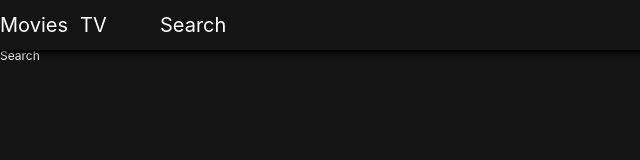
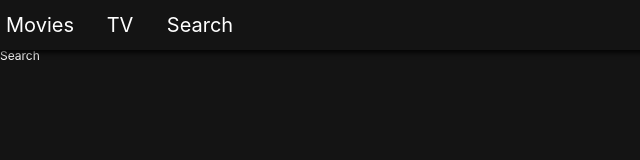
Before and after one commit to Keeper991/bbangflix, a React (Create React App) app: page /search in a window 1280 px wide. Shown: the top 160 px of the page, without its empty margins (0-640 px from the left). Built offline with nearby package versions, Linux system fonts and the light colour scheme.

Commit message:
use Link and move header in Routes

```diff
--- a/src/Components/App.js
+++ b/src/Components/App.js
@@ -1,11 +1,9 @@
 import Router from "Components/Router";
-import Header from "Components/Header";
 import GlobalStyles from "Components/GlobalStyles";
 
 const App = () => (
   <>
     <GlobalStyles />
-    <Header />
     <Router />
   </>
 );
--- a/src/Components/GlobalStyles.js
+++ b/src/Components/GlobalStyles.js
@@ -8,7 +8,7 @@ const GlobalStyle = createGlobalStyle`
     font-size:12px;
     background-color:rgba(20, 20, 20, 1);
     color:white;
-    padding-top:50px;
+    padding-top: 50px;
   }
   * {
     box-sizing: border-box;
--- a/src/Components/Header.js
+++ b/src/Components/Header.js
@@ -1,5 +1,6 @@
 import React from "react";
 import styled from "styled-components";
+import { Link } from "react-router-dom";
 
 const StyleHeader = styled.header`
   color: white;
@@ -23,24 +24,30 @@ const StyleList = styled.ul`
 
 const Item = styled.li`
   width: 80px;
-  /* height: 50px; */
 
   &::not(:last-child) {
     margin-right: 50px;
   }
 `;
 
+const StyleLink = styled(Link)`
+  height: 50px;
+  display: flex;
+  align-items: center;
+  justify-content: center;
+`;
+
 const Header = () => (
   <StyleHeader>
     <StyleList>
       <Item>
-        <a href="/">Movies</a>
+        <StyleLink to="/">Movies</StyleLink>
       </Item>
       <Item>
-        <a href="/tv">TV</a>
+        <StyleLink to="/tv">TV</StyleLink>
       </Item>
       <Item>
-        <a href="/search">Search</a>
+        <StyleLink to="/search">Search</StyleLink>
       </Item>
     </StyleList>
   </StyleHeader>
--- a/src/Components/Router.js
+++ b/src/Components/Router.js
@@ -7,9 +7,11 @@ import {
 import Home from "Routes/Home";
 import TV from "Routes/TV";
 import Search from "Routes/Search";
+import Header from "Components/Header";
 
 const myRouter = () => (
   <Router>
+    <Header />
     <Switch>
       <Route path="/" exact component={Home} />
       <Route path="/tv" component={TV} />
```
